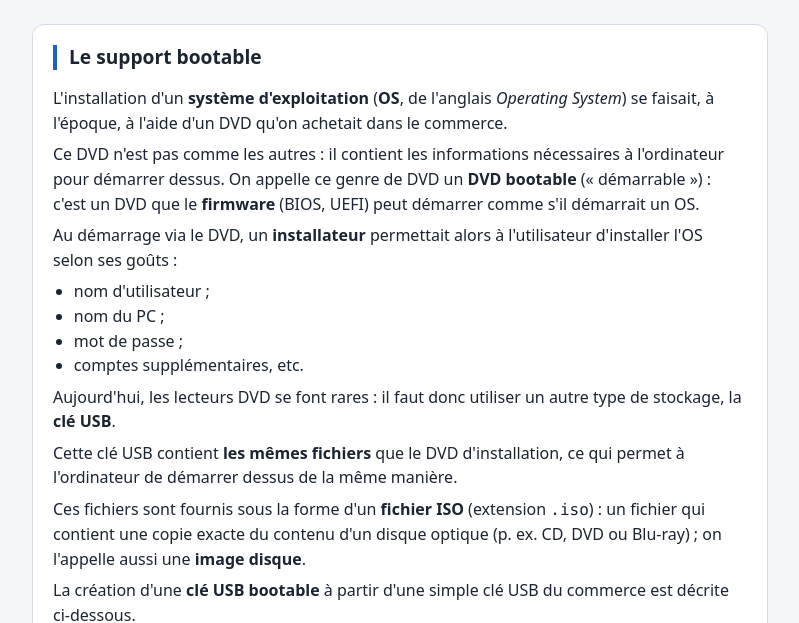
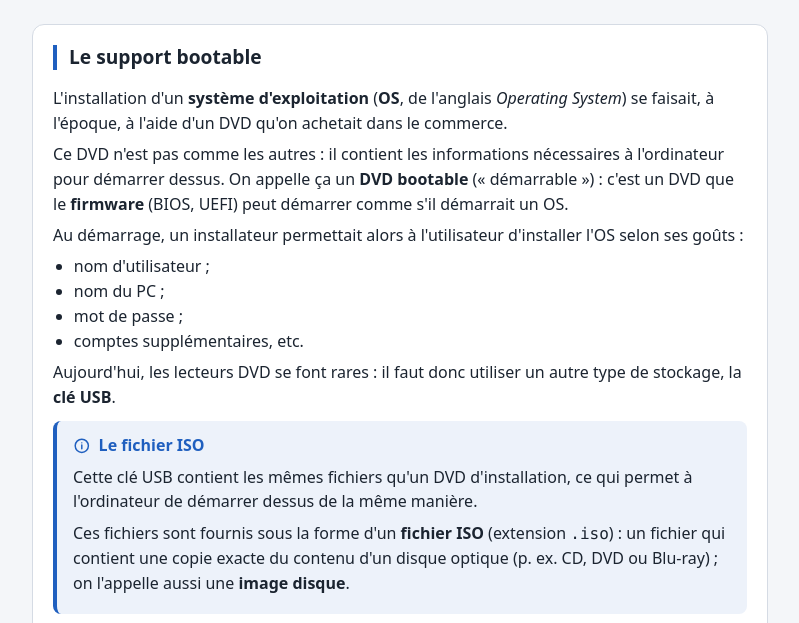
Before and after one commit to dhoedt/dream-online, a plain HTML site: page lessons/os-install.html in a window 1280 px wide. Shown: the part 151-774 px from the top of the page, without its empty margins (240-1039 px from the left). Drawn offline with Linux system fonts and the light colour scheme.

Commit message:
os install lesson improvements

```diff
--- a/css/style.css
+++ b/css/style.css
@@ -198,6 +198,33 @@ h1 {
   margin-top: 0;
   padding: 0;
   background: none;
+}
+
+.info-box {
+  margin: 0.75rem 0;
+  padding: 0.75rem clamp(0.75rem, 3.5vw, 1rem);
+  border-left: 0.25rem solid var(--accent);
+  border-radius: 0.5rem;
+  background: color-mix(in srgb, var(--accent) 8%, var(--surface));
+}
+
+.info-box p {
+  margin: 0.4rem 0;
+}
+
+.info-box .info-box-title {
+  display: flex;
+  align-items: center;
+  gap: 0.5rem;
+  margin-top: 0;
+  color: var(--accent);
+  font-weight: 600;
+}
+
+.info-box-title svg {
+  flex: none;
+  width: 1.1rem;
+  height: 1.1rem;
 }
 
 .lesson-card > h2 code {
--- a/lessons/os-install.html
+++ b/lessons/os-install.html
@@ -24,8 +24,8 @@
     <h2>Le support bootable</h2>
     <div class="panel">
       <p>L'installation d'un <strong>système d'exploitation</strong> (<strong>OS</strong>, de l'anglais <em>Operating System</em>) se faisait, à l'époque, à l'aide d'un DVD qu'on achetait dans le commerce.</p>
-      <p>Ce DVD n'est pas comme les autres&nbsp;: il contient les informations nécessaires à l'ordinateur pour démarrer dessus. On appelle ce genre de DVD un <strong>DVD bootable</strong> («&nbsp;démarrable&nbsp;»)&nbsp;: c'est un DVD que le <strong>firmware</strong> (BIOS, UEFI) peut démarrer comme s'il démarrait un OS.</p>
-      <p>Au démarrage via le DVD, un <strong>installateur</strong> permettait alors à l'utilisateur d'installer l'OS selon ses goûts&nbsp;:</p>
+      <p>Ce DVD n'est pas comme les autres&nbsp;: il contient les informations nécessaires à l'ordinateur pour démarrer dessus. On appelle ça un <strong>DVD bootable</strong> («&nbsp;démarrable&nbsp;»)&nbsp;: c'est un DVD que le <strong>firmware</strong> (BIOS, UEFI) peut démarrer comme s'il démarrait un OS.</p>
+      <p>Au démarrage, un installateur permettait alors à l'utilisateur d'installer l'OS selon ses goûts&nbsp;:</p>
       <ul>
         <li>nom d'utilisateur&nbsp;;</li>
         <li>nom du PC&nbsp;;</li>
@@ -33,8 +33,18 @@
         <li>comptes supplémentaires, etc.</li>
       </ul>
       <p>Aujourd'hui, les lecteurs DVD se font rares&nbsp;: il faut donc utiliser un autre type de stockage, la <strong>clé USB</strong>.</p>
-      <p>Cette clé USB contient <strong>les mêmes fichiers</strong> que le DVD d'installation, ce qui permet à l'ordinateur de démarrer dessus de la même manière.</p>
-      <p>Ces fichiers sont fournis sous la forme d'un <strong>fichier ISO</strong> (extension <code>.iso</code>)&nbsp;: un fichier qui contient une copie exacte du contenu d'un disque optique (p.&nbsp;ex. CD, DVD ou Blu-ray)&nbsp;; on l'appelle aussi une <strong>image disque</strong>.</p>
+      <aside class="info-box">
+        <p class="info-box-title">
+          <svg viewBox="0 0 24 24" fill="none" stroke="currentColor" stroke-width="2" stroke-linecap="round" stroke-linejoin="round" aria-hidden="true">
+            <circle cx="12" cy="12" r="9"/>
+            <path d="M12 11v5"/>
+            <path d="M12 8h.01"/>
+          </svg>
+          Le fichier ISO
+        </p>
+        <p>Cette clé USB contient les mêmes fichiers qu'un DVD d'installation, ce qui permet à l'ordinateur de démarrer dessus de la même manière.</p>
+        <p>Ces fichiers sont fournis sous la forme d'un <strong>fichier ISO</strong> (extension <code>.iso</code>)&nbsp;: un fichier qui contient une copie exacte du contenu d'un disque optique (p.&nbsp;ex. CD, DVD ou Blu-ray)&nbsp;; on l'appelle aussi une <strong>image disque</strong>.</p>
+      </aside>
       <p>La création d'une <strong>clé USB bootable</strong> à partir d'une simple clé USB du commerce est décrite ci-dessous.</p>
     </div>
   </section>
```
